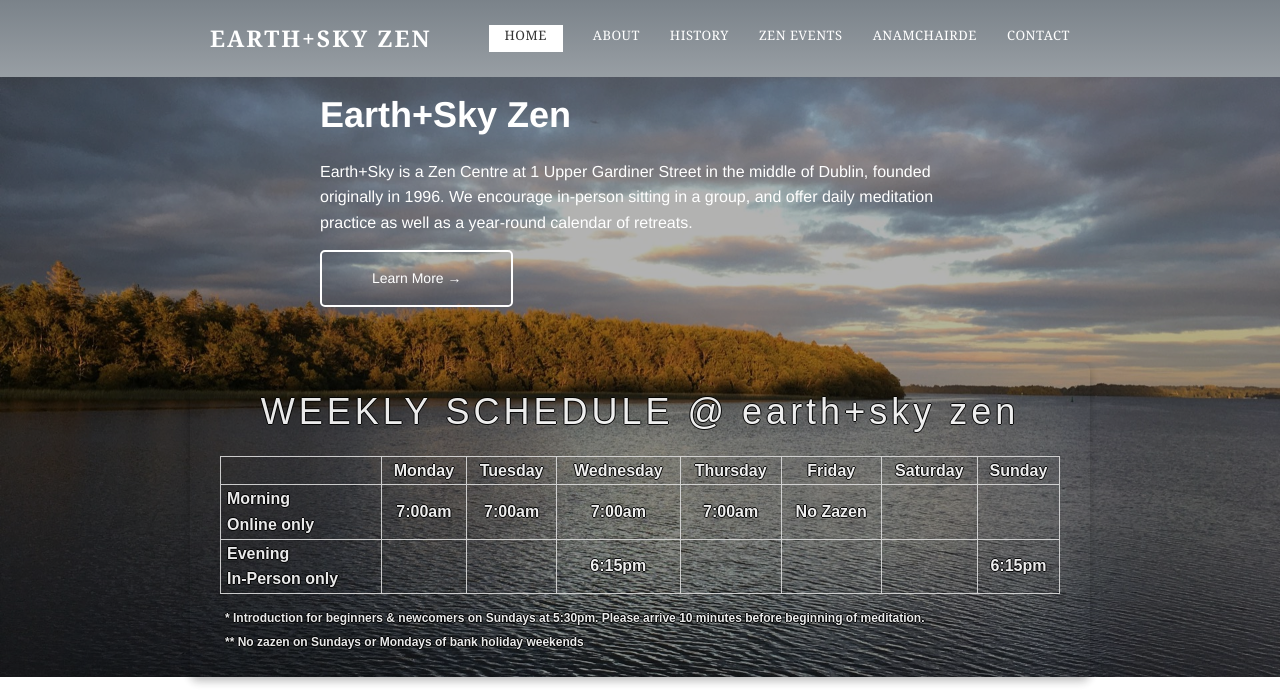
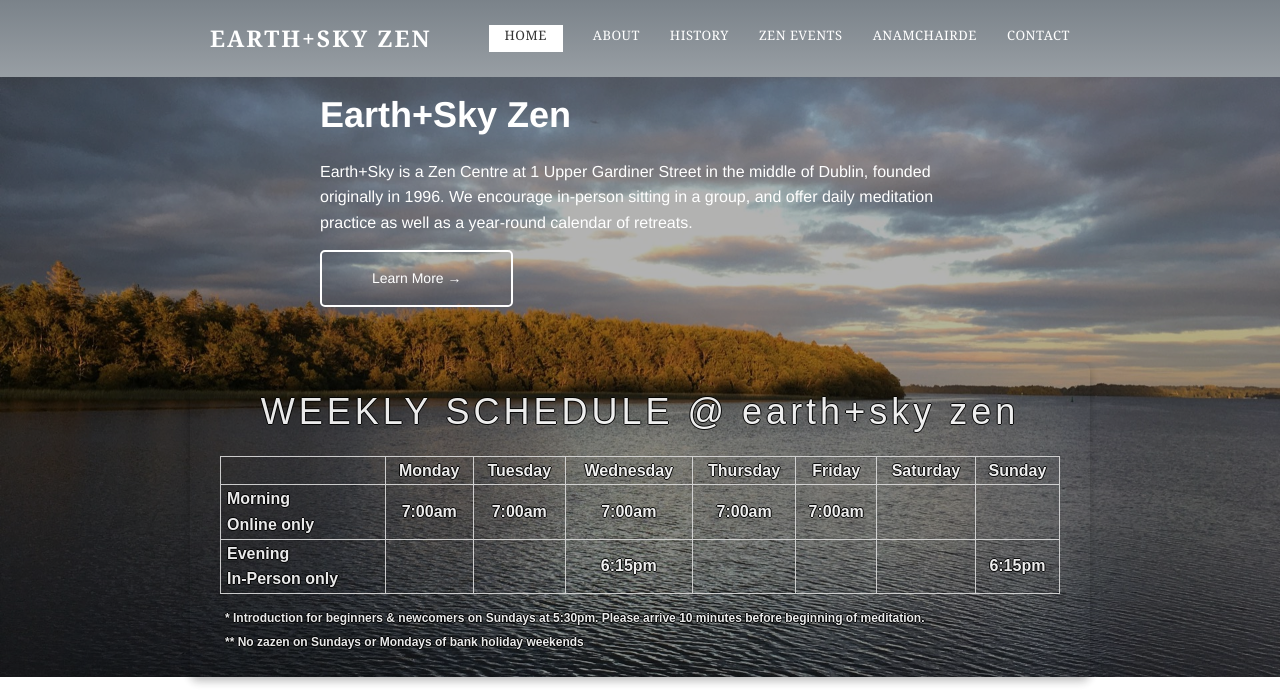
Before and after one commit to zen-ireland/zenireland.github.io, a Jekyll site: the page built from index.html, in a window 1280 px wide and 900 px high, cut to the strip 0-693 px from the top of the window. Built offline with Jekyll 4.4.1, drawn with Linux system fonts in a browser that asks for light colours.

Commit message:
Update index.html

```diff
--- a/index.html
+++ b/index.html
@@ -35,7 +35,7 @@ nav_active: home
         <td>7:00am</td>
         <td>7:00am</td>
         <td>7:00am </td>
-        <td>No Zazen </td>
+        <td>7:00am </td>
         <td></td>
         <td></td>
       </tr>
```
